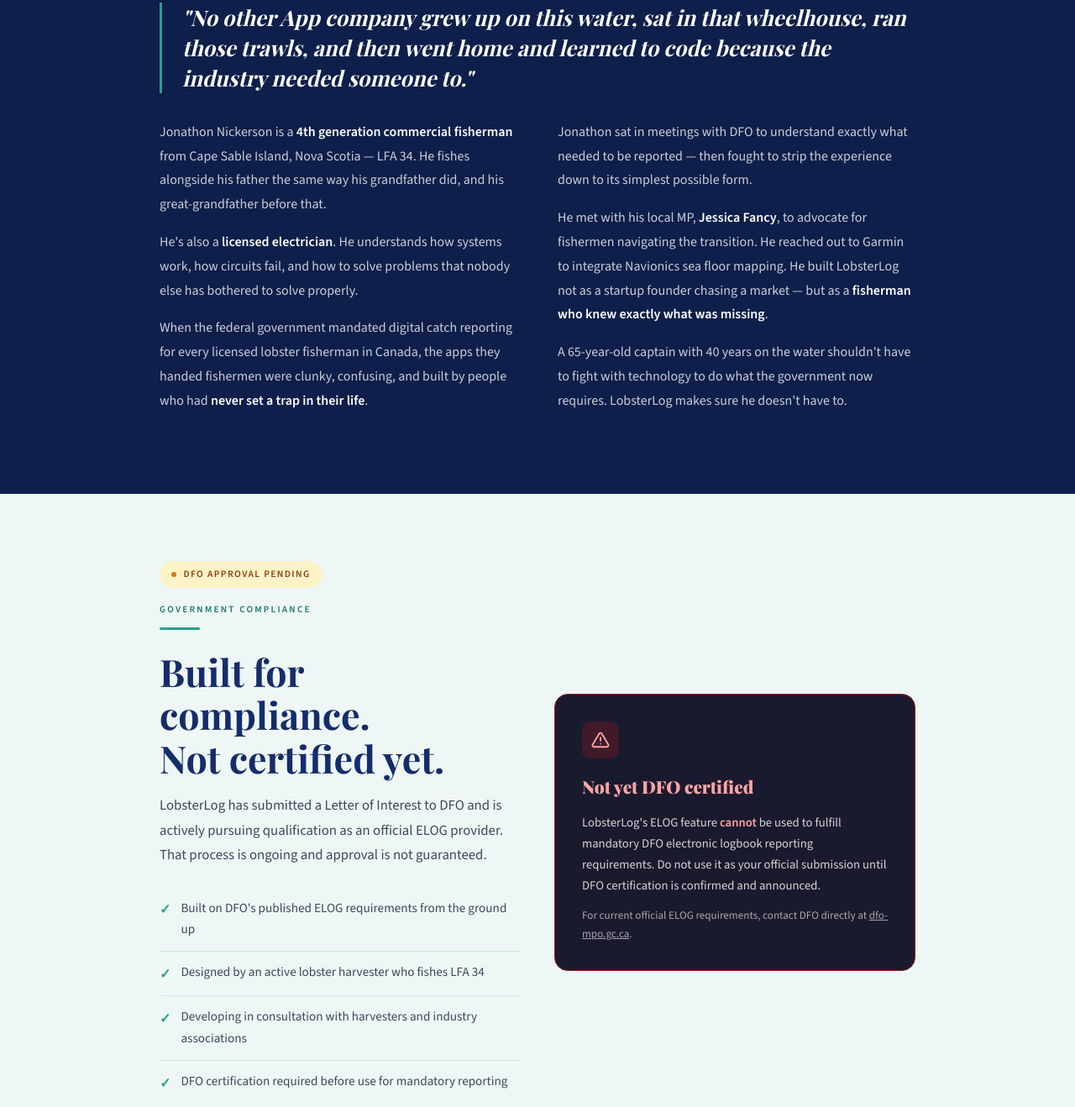
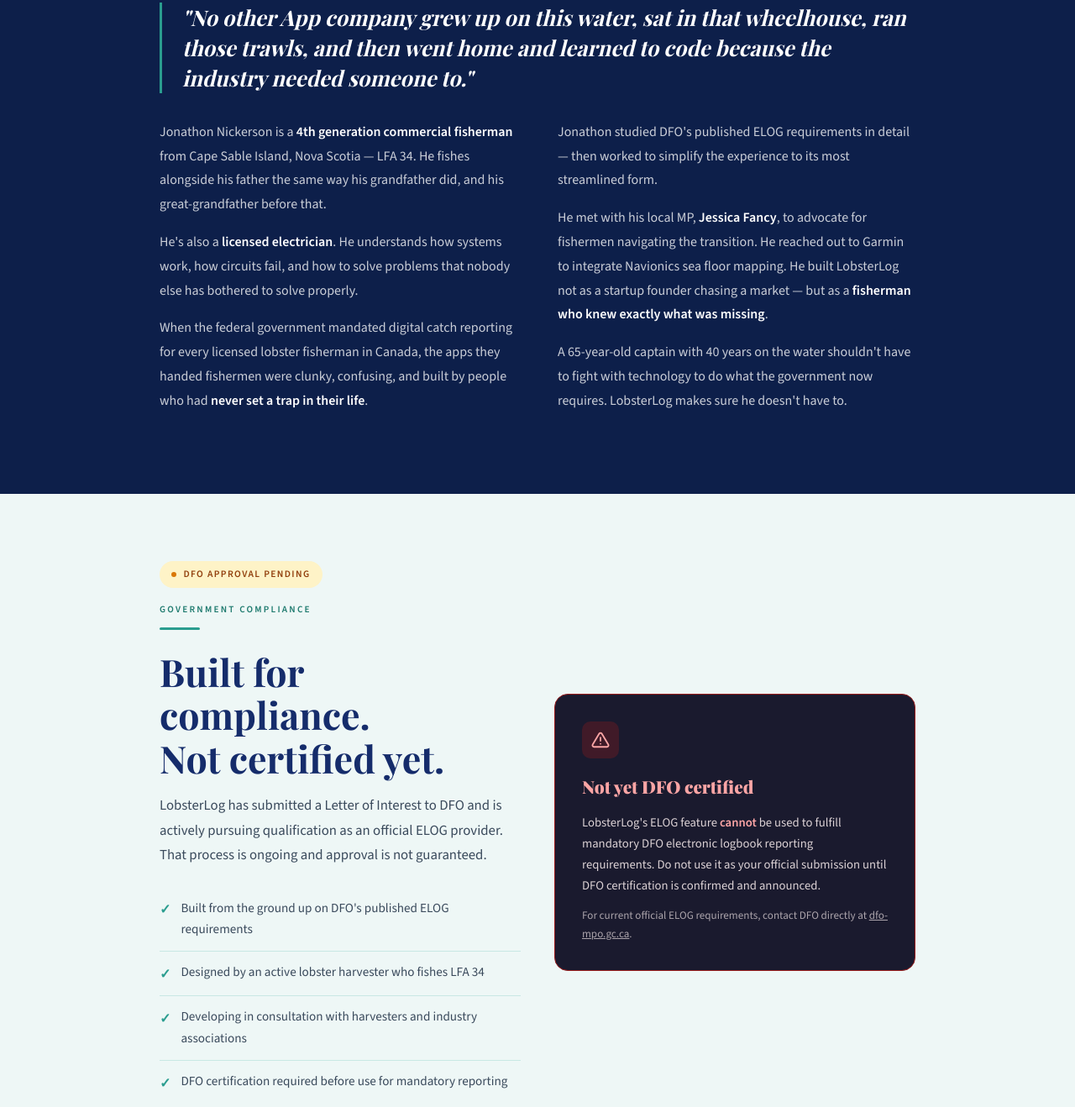
Before and after one commit to lobsterlogapp-cmyk/lobsterlog-website, a plain HTML site: page index.html in a window 1280 px wide. Shown: the part 2025-3343 px from the top of the page at 84% size. Drawn offline with nearby package versions, Linux system fonts and the light colour scheme.

Commit message:
Fix DFO compliance wording per Lisa Doyle feedback
Co-Authored-By: Claude Sonnet 4.6 <noreply@anthropic.com>

```diff
--- a/index.html
+++ b/index.html
@@ -943,7 +943,7 @@
         <p>When the federal government mandated digital catch reporting for every licensed lobster fisherman in Canada, the apps they handed fishermen were clunky, confusing, and built by people who had <strong>never set a trap in their life</strong>.</p>
       </div>
       <div class="story-block">
-        <p>Jonathon sat in meetings with DFO to understand exactly what needed to be reported — then fought to strip the experience down to its simplest possible form.</p>
+        <p>Jonathon studied DFO's published ELOG requirements in detail — then worked to simplify the experience to its most streamlined form.</p>
         <p>He met with his local MP, <strong>Jessica Fancy</strong>, to advocate for fishermen navigating the transition. He reached out to Garmin to integrate Navionics sea floor mapping. He built LobsterLog not as a startup founder chasing a market — but as a <strong>fisherman who knew exactly what was missing</strong>.</p>
         <p>A 65-year-old captain with 40 years on the water shouldn't have to fight with technology to do what the government now requires. LobsterLog makes sure he doesn't have to.</p>
       </div>
@@ -962,7 +962,7 @@
         <h2 class="section-title">Built for compliance.<br>Not certified yet.</h2>
         <p class="section-intro" style="margin-bottom: 1.5rem;">LobsterLog has submitted a Letter of Interest to DFO and is actively pursuing qualification as an official ELOG provider. That process is ongoing and approval is not guaranteed.</p>
         <ul class="dfo-points">
-          <li>Built on DFO's published ELOG requirements from the ground up</li>
+          <li>Built from the ground up on DFO's published ELOG requirements</li>
           <li>Designed by an active lobster harvester who fishes LFA 34</li>
           <li>Developing in consultation with harvesters and industry associations</li>
           <li>DFO certification required before use for mandatory reporting</li>
```
